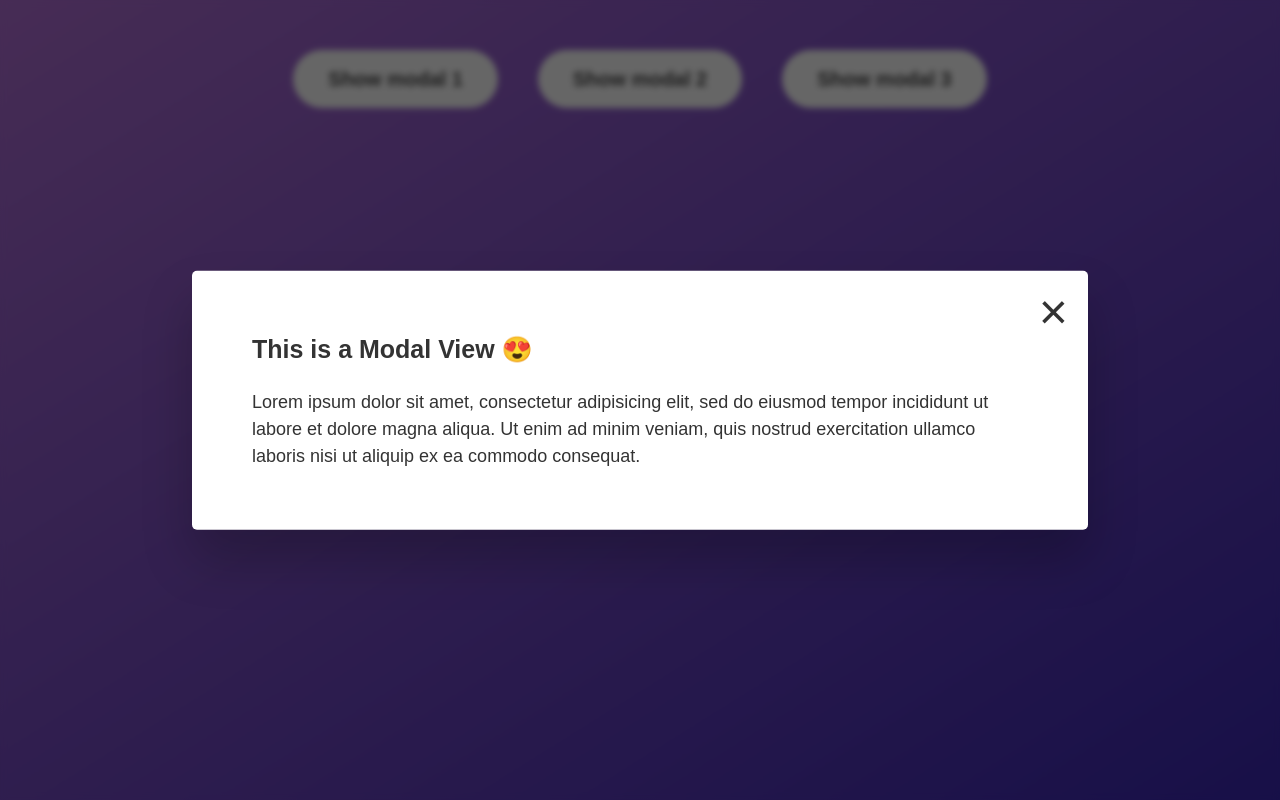
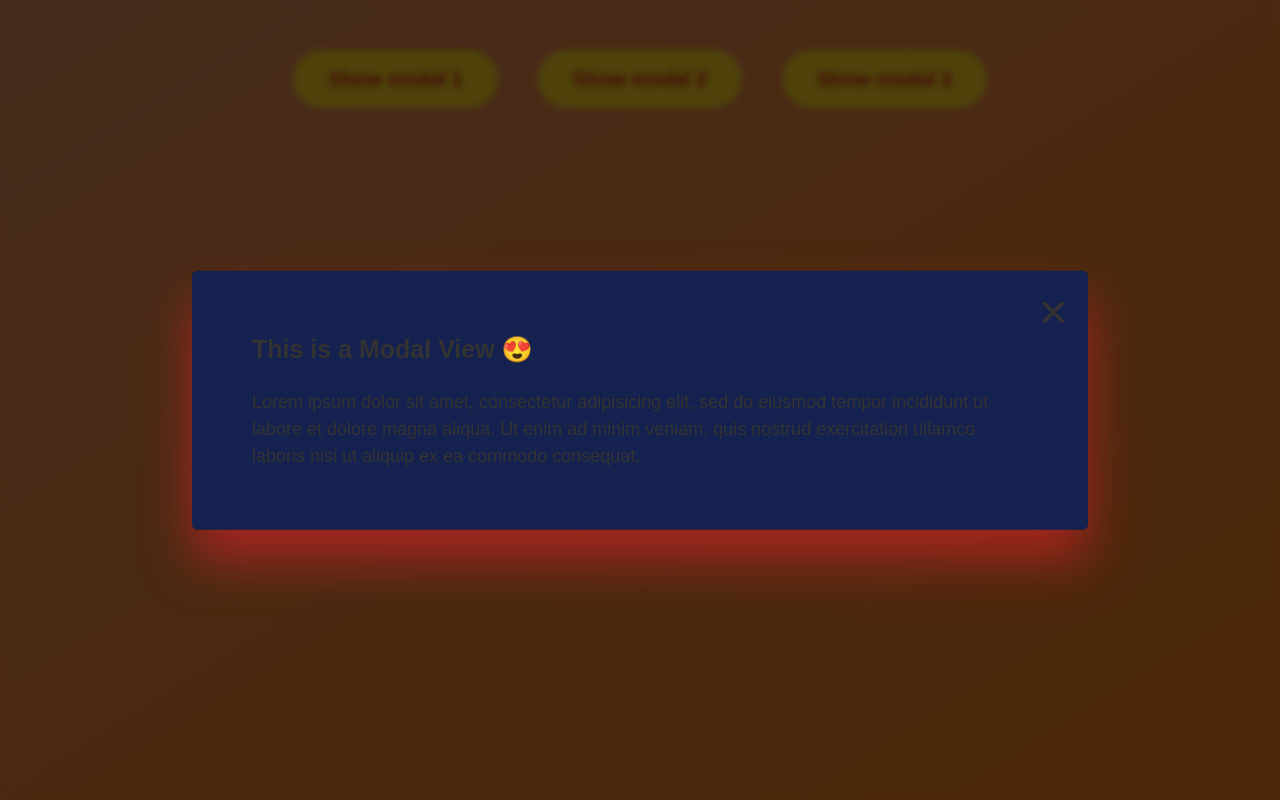
Before and after one commit to Tetre101/Modal-View, a plain HTML site: page index.html in a window 1280 px wide. Both pictures are taken after a click on the button "Show modal 1". Drawn offline with Linux system fonts and the light colour scheme.

Commit message:
background color brightened

```diff
--- a/style.css
+++ b/style.css
@@ -18,7 +18,7 @@ body {
   display: flex;
   align-items: flex-start;
   justify-content: center;
-  background: linear-gradient(to top left, #3b28b4, #b16fd5);
+  background: linear-gradient(to top left, #c26214, #984410c4);
 }
 
 .show-modal {
@@ -27,8 +27,8 @@ body {
   padding: 1.75rem 3.5rem;
   margin: 5rem 2rem;
   border: none;
-  background-color: #fff;
-  color: #444;
+  background-color: rgb(194, 163, 26);
+  color: rgb(166, 30, 21);
   border-radius: 10rem;
   cursor: pointer;
 }
@@ -66,10 +66,10 @@ p {
   transform: translate(-50%, -50%);
   width: 70%;
 
-  background-color: white;
+  background-color: rgb(21, 33, 78);
   padding: 6rem;
   border-radius: 5px;
-  box-shadow: 0 3rem 5rem rgba(0, 0, 0, 0.219);
+  box-shadow: 0 3rem 5rem rgba(192, 37, 37, 0.763);
   z-index: 10;
 }
 
```
